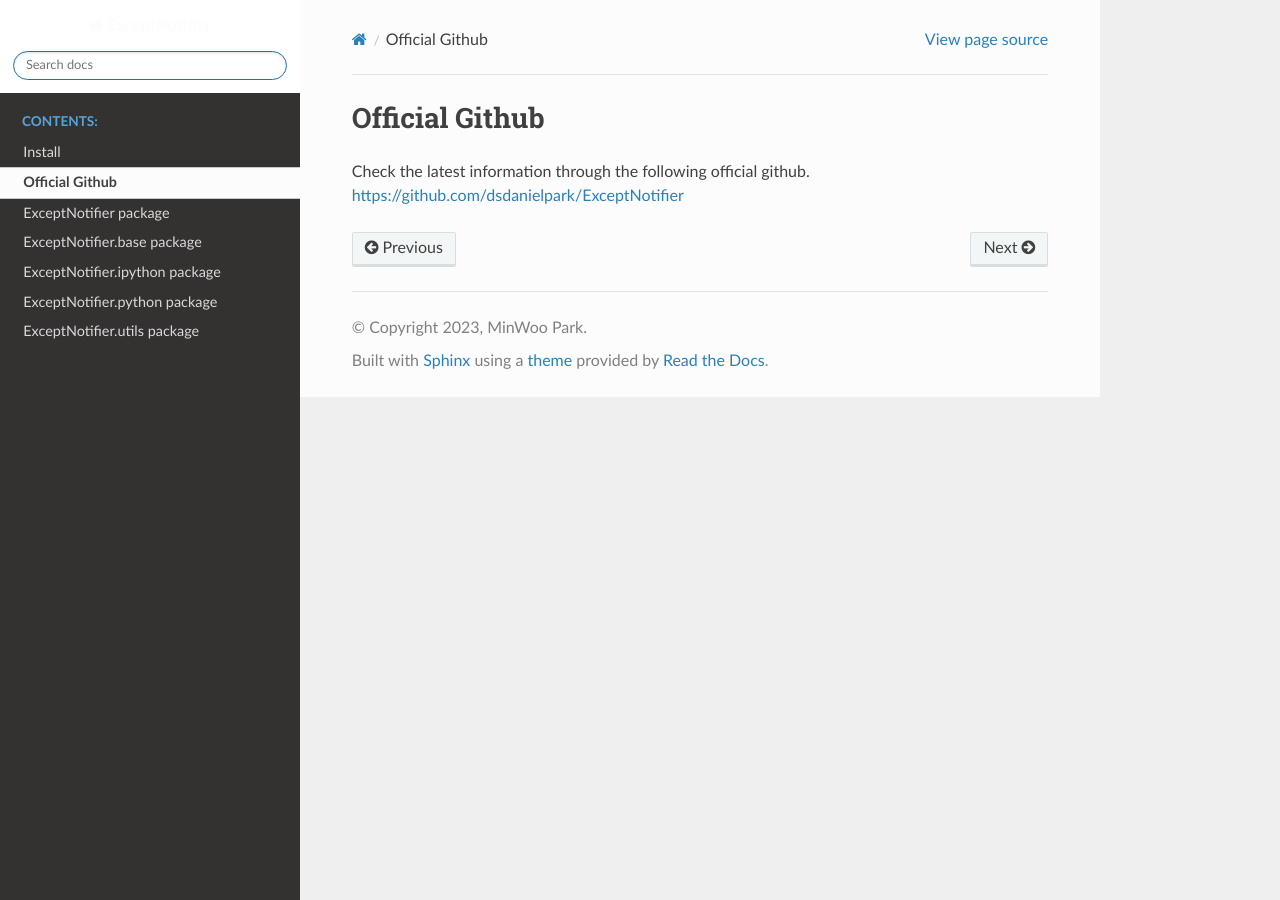
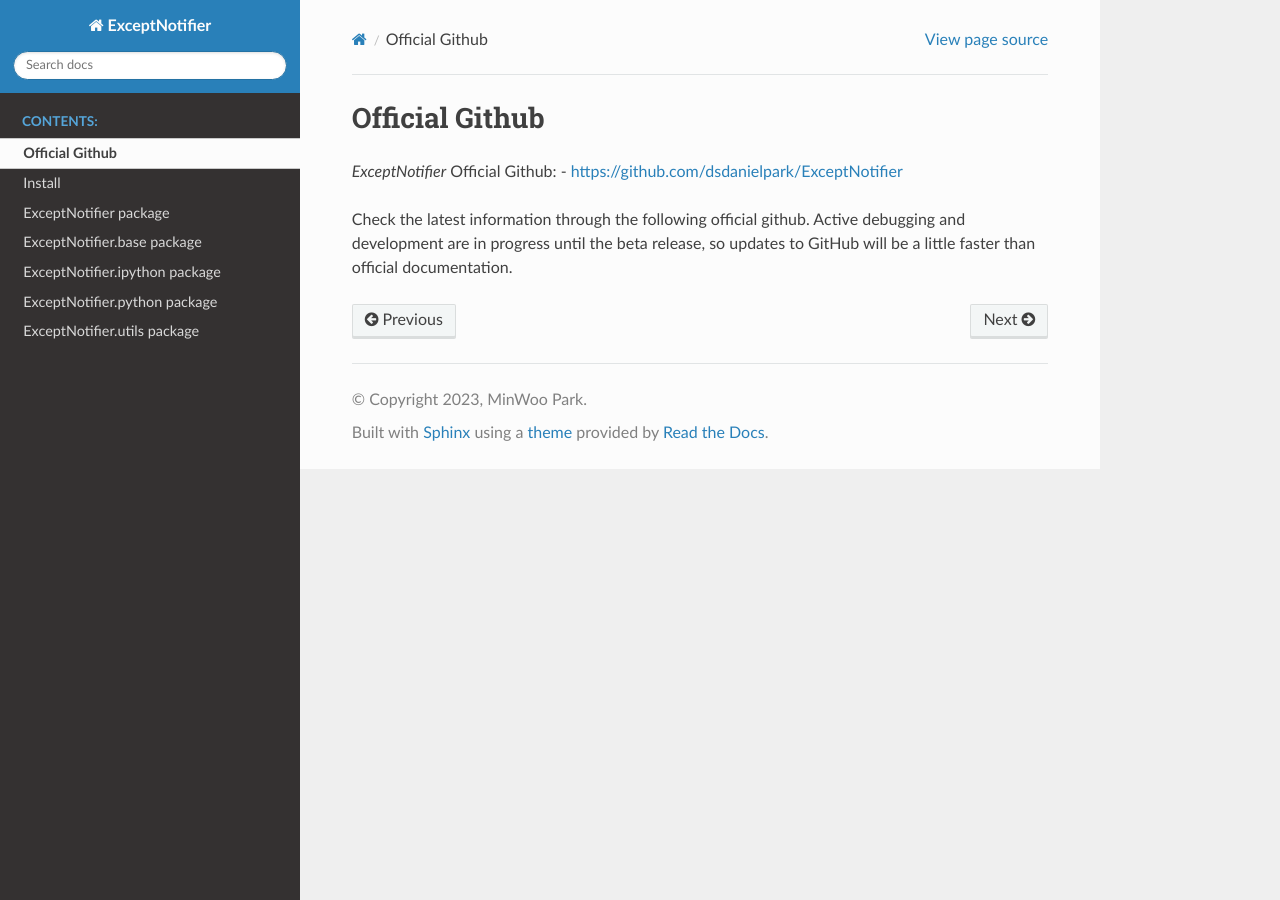
Before and after one commit to dsdanielpark/ExceptNotifier, a Sphinx documentation site: the page built from docs/source/project.rst, in a window 1280 px wide. Built offline with Sphinx 7.4.7 and the Read the Docs theme 2.0.0, drawn with Linux system fonts in a browser that asks for light colours.

Commit message:
doc: update rtd docs

```diff
--- a/docs/source/ExceptNotifier.rst
+++ b/docs/source/ExceptNotifier.rst
@@ -8,8 +8,8 @@ Subpackages
    :maxdepth: 4
    :caption: Contents:
 
-   install
    project
+   installation
    ExceptNotifier.base
    ExceptNotifier.ipython
    ExceptNotifier.python
--- a/docs/source/conf.py
+++ b/docs/source/conf.py
@@ -27,6 +27,7 @@ import sys
 #     pass
 
 sys.path.insert(0, os.path.abspath('../..'))
+# sys.path.insert(0, os.path.abspath('../ExceptNotifier/__init__.py'))
 sys.setrecursionlimit(1500)
 
 
@@ -87,20 +88,49 @@ html_static_path = ['_static']
 # sys.path.insert(0, os.path.abspath(r'C:\Users\parkm\Desktop\git\ExceptionNotifier\ExceptNotifier'))
 
 
+# # RTD option args
+# html_theme_options = {
+#     # 'analytics_id': 'G-XXXXXXXXXX',  #  Provided by Google in your dashboard
+#     # 'analytics_anonymize_ip': False,
+#     'logo_only': False,
+#     'display_version': True,
+#     'prev_next_buttons_location': 'bottom',
+#     'style_external_links': False,
+#     'vcs_pageview_mode': '',
+#     'style_nav_header_background': 'white',
+#     # Toc options
+#     'collapse_navigation': True,
+#     'sticky_navigation': True,
+#     'navigation_depth': 4,
+#     'includehidden': False,
+#     'titles_only': True
+# }
 
-html_theme_options = {
-    # 'analytics_id': 'G-XXXXXXXXXX',  #  Provided by Google in your dashboard
-    # 'analytics_anonymize_ip': False,
-    'logo_only': False,
-    'display_version': True,
-    'prev_next_buttons_location': 'bottom',
-    'style_external_links': False,
-    'vcs_pageview_mode': '',
-    'style_nav_header_background': 'white',
-    # Toc options
-    'collapse_navigation': True,
-    'sticky_navigation': True,
-    'navigation_depth': 4,
-    'includehidden': False,
-    'titles_only': True
-}
+
+
+
+# # When need app setup
+# class GithubURLDomain(Domain):
+#     """
+#     Resolve .py links to their respective Github URL
+#     """
+
+#     name = "githuburl"
+#     ROOT = "https://github.com/UKPLab/sentence-transformers/tree/master"
+
+#     def resolve_any_xref(self, env, fromdocname, builder, target, node, contnode):
+#         if (target.endswith('.py') or target.endswith('.ipynb')) and not target.startswith('http'):
+#             from_folder = os.path.dirname(fromdocname)
+#             contnode["refuri"] = "/".join([self.ROOT, from_folder, target])
+#             return [("githuburl:any", contnode)]
+#         return []
+
+
+
+# def setup(app):
+#     app.add_domain(GithubURLDomain)
+#     app.add_config_value('recommonmark_config', {
+#             #'url_resolver': lambda url: github_doc_root + url,
+#             'auto_toc_tree_section': 'Contents',
+#             }, True)
+#     app.add_transform(AutoStructify)
--- a/docs/source/index.rst
+++ b/docs/source/index.rst
@@ -13,8 +13,8 @@ Welcome to ExceptNotifier's documentation!
    :maxdepth: 4
    :caption: Contents:
 
-   install
    project
+   installation
    ExceptNotifier
    ExceptNotifier.base
    ExceptNotifier.ipython
--- a/docs/source/project.rst
+++ b/docs/source/project.rst
@@ -1,4 +1,7 @@
 Official Github
 =====================================================================
-Check the latest information through the following official github.
-https://github.com/dsdanielpark/ExceptNotifier
+
+`ExceptNotifier` Official Github:
+- https://github.com/dsdanielpark/ExceptNotifier
+
+Check the latest information through the following official github. Active debugging and development are in progress until the beta release, so updates to GitHub will be a little faster than official documentation.
```
Also changed, not shown: docs/source/install.rst (deleted, +0 -11 lines), docs/source/installation.rst (added, +15 -0 lines), documents/DEV_NOTE.md (+6 -0 lines), requirements.txt (line endings or trailing spaces).
